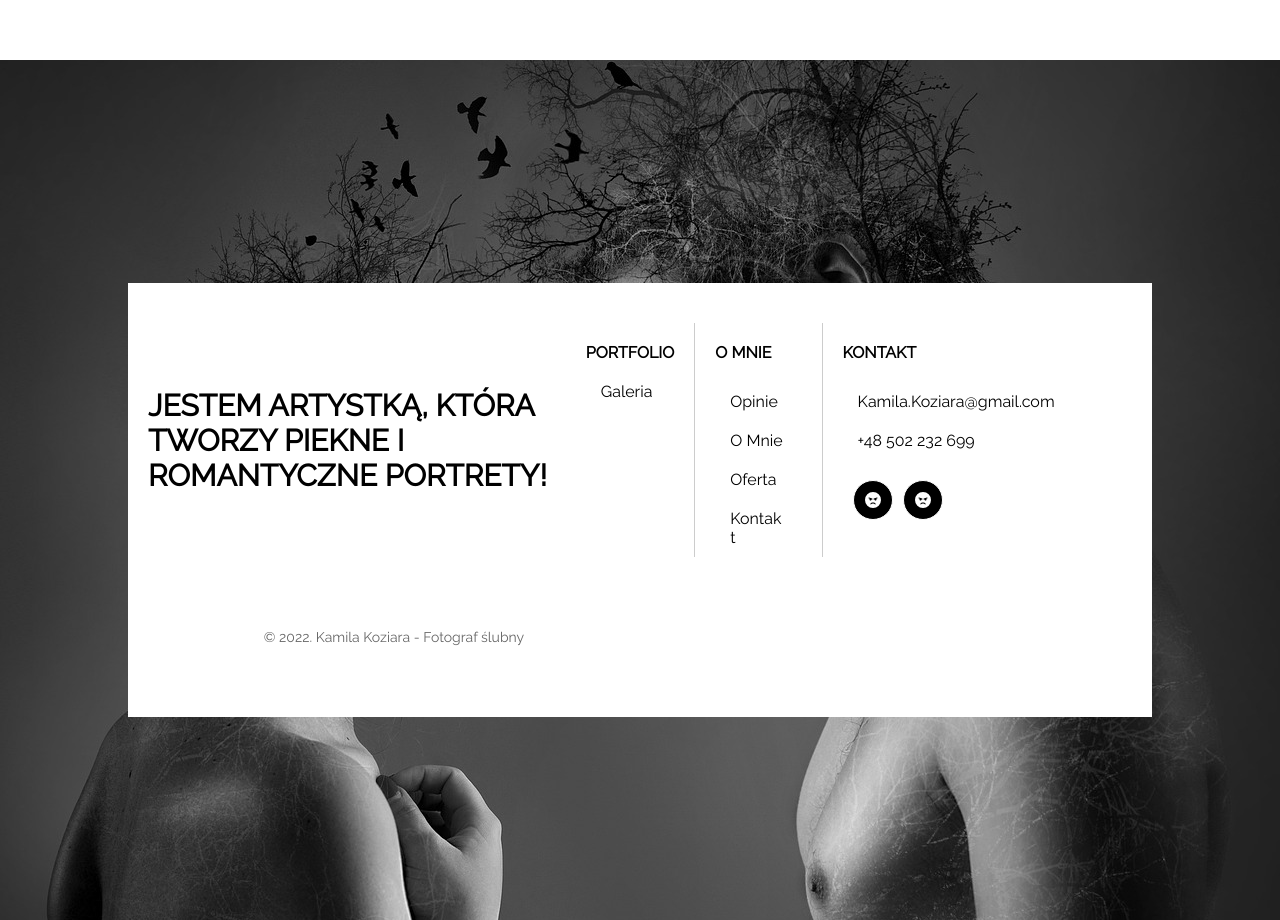
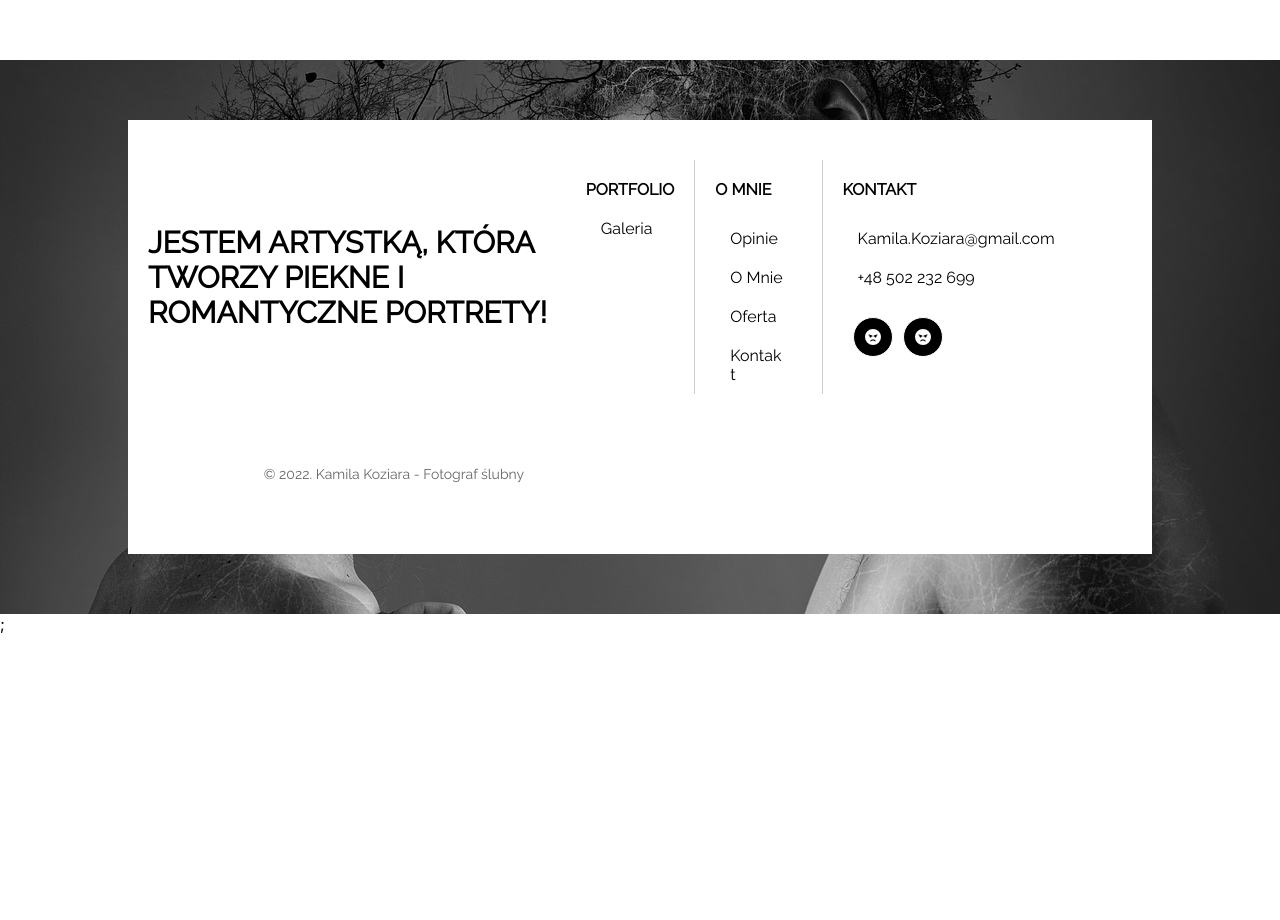
Before and after one commit to Zaniew1/React-PhotographySite, a Next.js app in the folder react-photography/: page / in a window 1280 px wide. Shown: the part 1640-2560 px from the top of the page. After the commit the page ends 2274 px from the top, so only its background shows below. Built offline with nearby package versions, Linux system fonts and the light colour scheme.

Commit message:
change height footer

```diff
--- a/react-photography/Components/Footer/Footer.module.css
+++ b/react-photography/Components/Footer/Footer.module.css
@@ -3,7 +3,6 @@
   display: flex;
   background-image: url("../../public/img/footerBgc.jpg");
   background-position: center center;
-  height: 110vh;
   margin-top: 200px;
   font-family: "Raleway";
 }
@@ -13,7 +12,7 @@
   background-color: #fff;
   width: 90vw;
   padding: 20px 20px;
-  margin: auto;
+  margin:  60px auto;
 }
 .footer__about {
   width: 50%;
--- a/react-photography/Components/Footer/Footer.tsx
+++ b/react-photography/Components/Footer/Footer.tsx
@@ -1,6 +1,6 @@
 import classes from "./Footer.module.css";
 import Link from "next/link";
-import { CheckDateButton } from "../UI/CheckDateButton";
+import { Button } from "../UI/Button";
 import { FontAwesomeIcon } from "@fortawesome/react-fontawesome";
 import { faFaceAngry } from "@fortawesome/free-solid-svg-icons";
 import { faCalendar } from "@fortawesome/free-solid-svg-icons";
@@ -53,7 +53,7 @@ export const Footer: React.FC = (props) => {
           </div>
         </div>
         <div className={classes.footer__check}>
-          <CheckDateButton text="Sprawdź Datę" fontAwesome={faCalendar}/>
+          <Button text="Sprawdź Datę" fontAwesome={faCalendar} path="/contact"/>
         </div>
         <div className={classes.footer__copyright}>
           © 2022. Kamila Koziara - Fotograf ślubny
```
